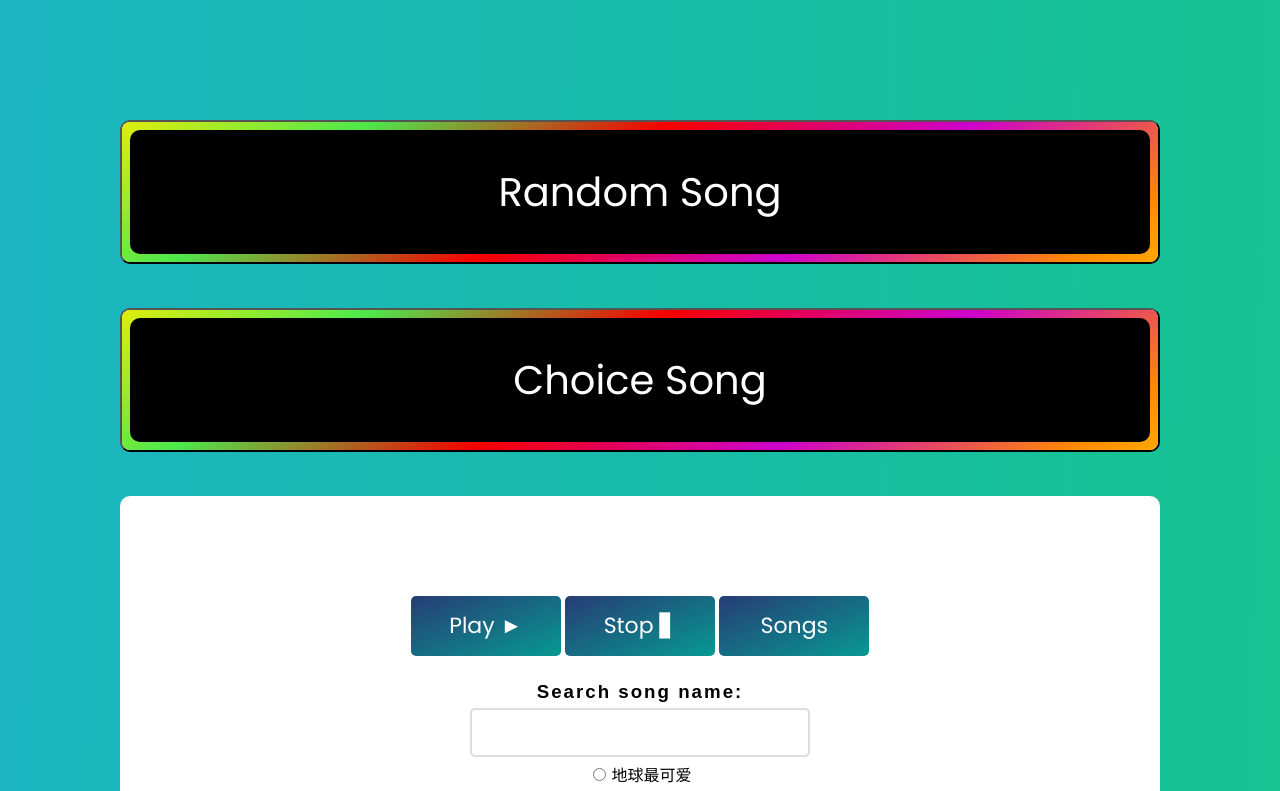
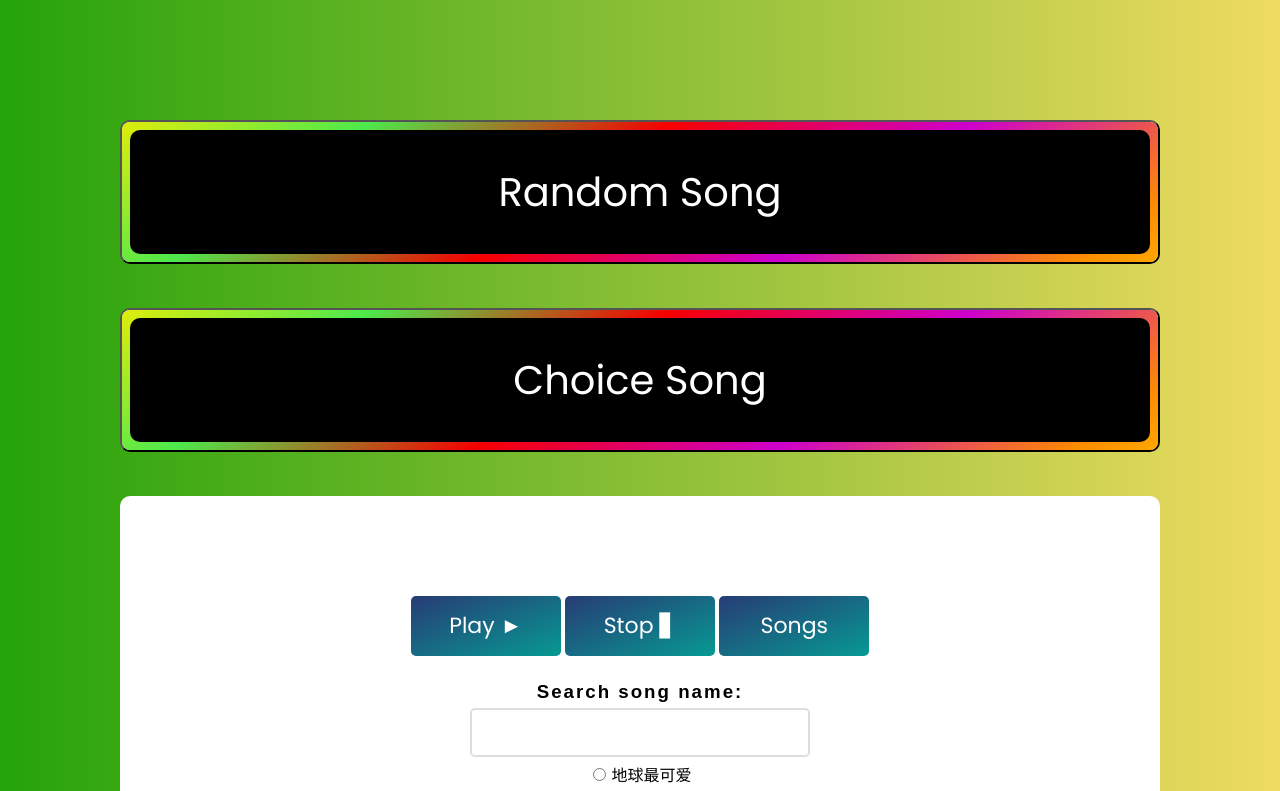
Before and after one commit to ljf74/audio, a plain HTML site: page index.html in a window 1280 px wide. Shown: the top 791 px of the page. Drawn offline with Linux system fonts and the light colour scheme.

Commit message:
Update body background-image

```diff
--- a/style.css
+++ b/style.css
@@ -12,7 +12,7 @@ html {
 }
 
 body {
-  background-image: linear-gradient(to top left, #0fd061, #1cb5c1);
+  background-image: linear-gradient(90deg, rgb(37, 163, 10),rgb(138, 191, 54),rgb(239, 219, 97));
   font-family: system-ui;
   font-color: black;
   padding: 120px;
```
